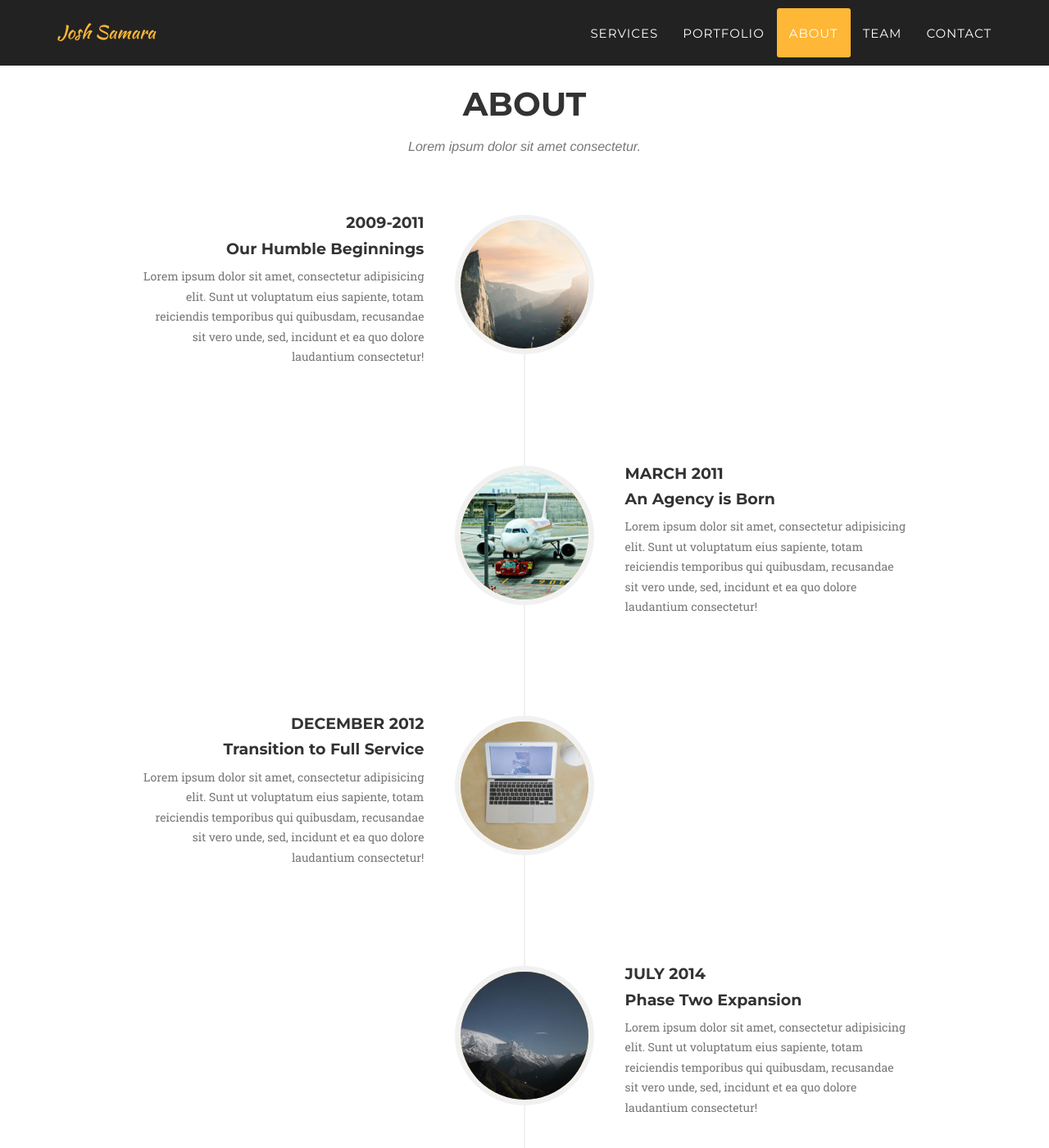
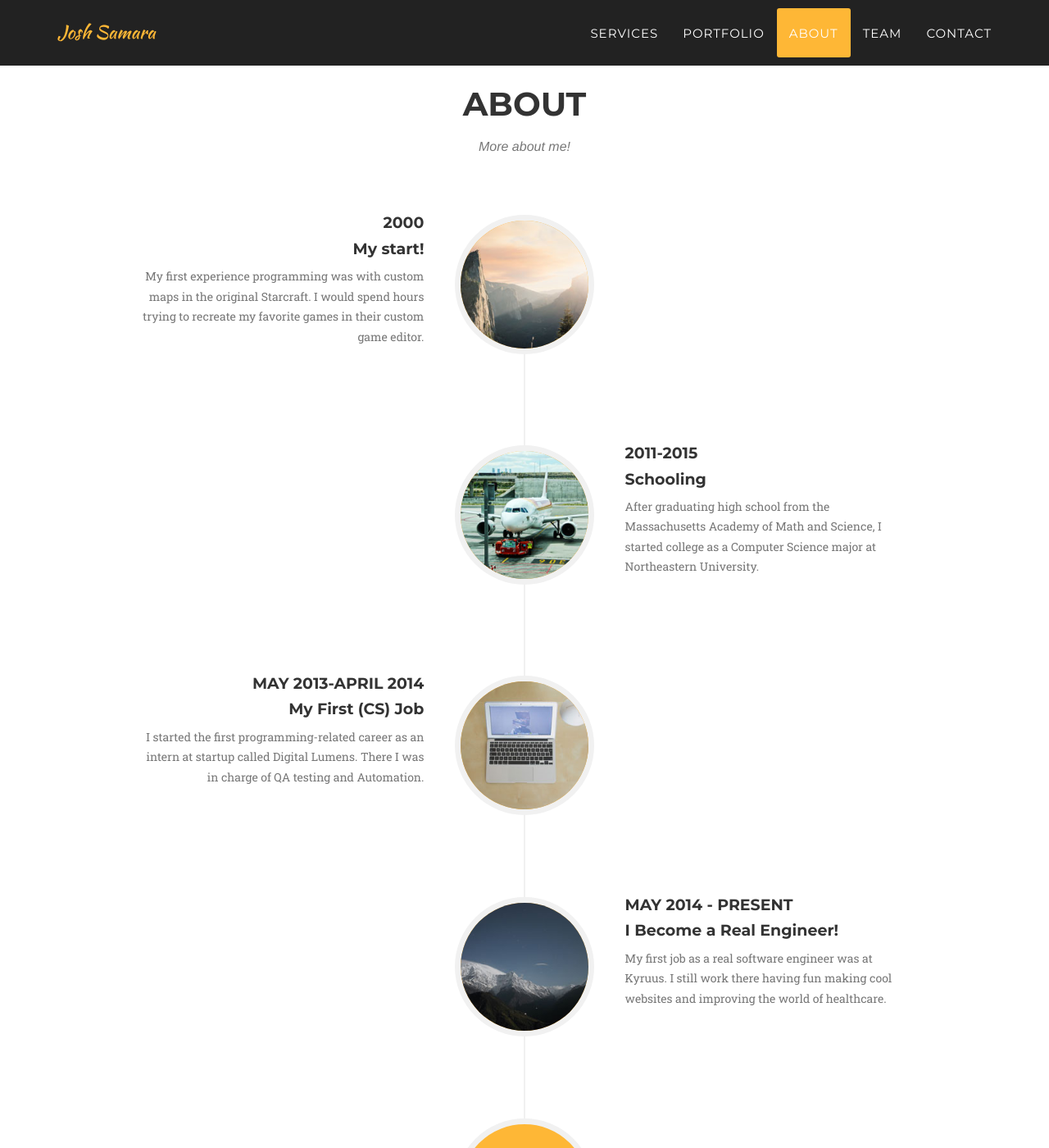
Before and after one commit to joshsamara/joshsamara.github.io, a Jekyll site: the page built from index.html, in a window 1280 px wide and 1400 px high, scrolled down 2751 px. Shown: the whole window at 82% size. Built offline with Jekyll 4.4.1, drawn with Linux system fonts in a browser that asks for light colours; some web fonts are replaced.

Commit message:
Update about text

```diff
--- a/_includes/about.html
+++ b/_includes/about.html
@@ -4,7 +4,7 @@
             <div class="row">
                 <div class="col-lg-12 text-center">
                     <h2 class="section-heading">About</h2>
-                    <h3 class="section-subheading text-muted">Lorem ipsum dolor sit amet consectetur.</h3>
+                    <h3 class="section-subheading text-muted">More about me!</h3>
                 </div>
             </div>
             <div class="row">
@@ -16,11 +16,11 @@
                             </div>
                             <div class="timeline-panel">
                                 <div class="timeline-heading">
-                                    <h4>2009-2011</h4>
-                                    <h4 class="subheading">Our Humble Beginnings</h4>
+                                    <h4>2000</h4>
+                                    <h4 class="subheading">My start!</h4>
                                 </div>
                                 <div class="timeline-body">
-                                    <p class="text-muted">Lorem ipsum dolor sit amet, consectetur adipisicing elit. Sunt ut voluptatum eius sapiente, totam reiciendis temporibus qui quibusdam, recusandae sit vero unde, sed, incidunt et ea quo dolore laudantium consectetur!</p>
+                                    <p class="text-muted">My first experience programming was with custom maps in the original Starcraft. I would spend hours trying to recreate my favorite games in their custom game editor.</p>
                                 </div>
                             </div>
                         </li>
@@ -30,11 +30,11 @@
                             </div>
                             <div class="timeline-panel">
                                 <div class="timeline-heading">
-                                    <h4>March 2011</h4>
-                                    <h4 class="subheading">An Agency is Born</h4>
+                                    <h4>2011-2015</h4>
+                                    <h4 class="subheading">Schooling</h4>
                                 </div>
                                 <div class="timeline-body">
-                                    <p class="text-muted">Lorem ipsum dolor sit amet, consectetur adipisicing elit. Sunt ut voluptatum eius sapiente, totam reiciendis temporibus qui quibusdam, recusandae sit vero unde, sed, incidunt et ea quo dolore laudantium consectetur!</p>
+                                    <p class="text-muted">After graduating high school from the Massachusetts Academy of Math and Science, I started college as a Computer Science major at Northeastern University.</p>
                                 </div>
                             </div>
                         </li>
@@ -44,11 +44,11 @@
                             </div>
                             <div class="timeline-panel">
                                 <div class="timeline-heading">
-                                    <h4>December 2012</h4>
-                                    <h4 class="subheading">Transition to Full Service</h4>
+                                    <h4>May 2013-April 2014</h4>
+                                    <h4 class="subheading">My First (CS) Job</h4>
                                 </div>
                                 <div class="timeline-body">
-                                    <p class="text-muted">Lorem ipsum dolor sit amet, consectetur adipisicing elit. Sunt ut voluptatum eius sapiente, totam reiciendis temporibus qui quibusdam, recusandae sit vero unde, sed, incidunt et ea quo dolore laudantium consectetur!</p>
+                                    <p class="text-muted">I started the first programming-related career as an intern at startup called Digital Lumens. There I was in charge of QA testing and Automation.</p>
                                 </div>
                             </div>
                         </li>
@@ -58,11 +58,11 @@
                             </div>
                             <div class="timeline-panel">
                                 <div class="timeline-heading">
-                                    <h4>July 2014</h4>
-                                    <h4 class="subheading">Phase Two Expansion</h4>
+                                    <h4>May 2014 - Present</h4>
+                                    <h4 class="subheading">I Become a Real Engineer!</h4>
                                 </div>
                                 <div class="timeline-body">
-                                    <p class="text-muted">Lorem ipsum dolor sit amet, consectetur adipisicing elit. Sunt ut voluptatum eius sapiente, totam reiciendis temporibus qui quibusdam, recusandae sit vero unde, sed, incidunt et ea quo dolore laudantium consectetur!</p>
+                                    <p class="text-muted">My first job as a real software engineer was at Kyruus. I still work there having fun making cool websites and improving the world of healthcare. </p>
                                 </div>
                             </div>
                         </li>
```
